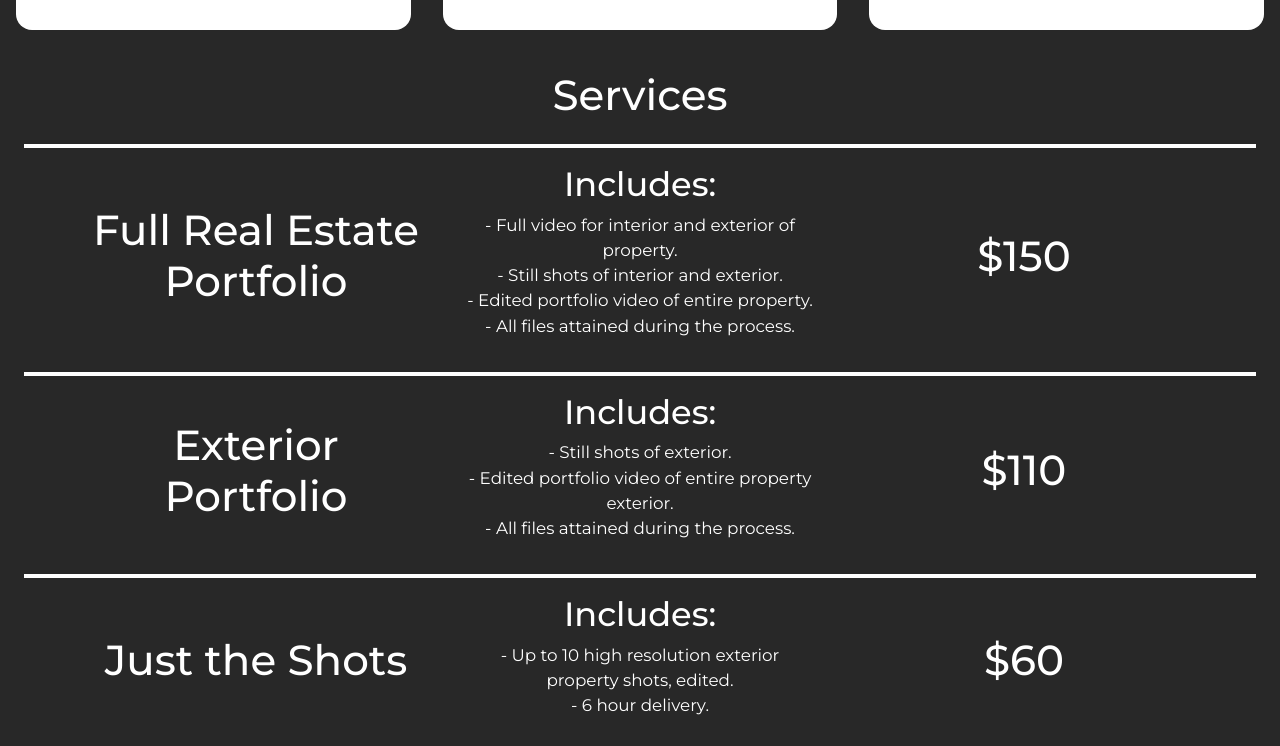
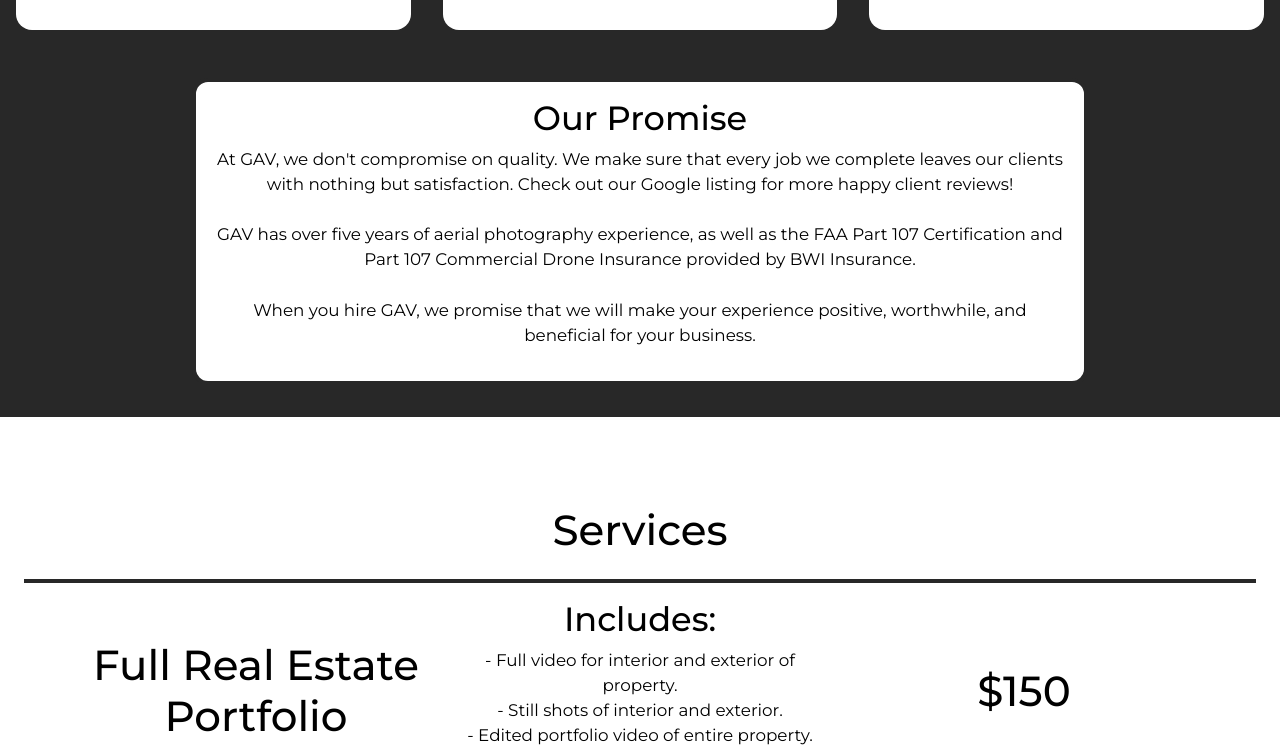
Before and after one commit to gray1223/gavoldwebsite, a plain HTML site: page aerial.html in a window 1280 px wide. Shown: the part 2677-3423 px from the top of the page. Drawn offline with nearby package versions, Linux system fonts and the light colour scheme; some packages are replaced by stand-ins of ours; a script that the page names is missing.

Commit message:
GAV promise

```diff
--- a/aerial.html
+++ b/aerial.html
@@ -299,6 +299,24 @@
           <h4 class="agent-name">Ryan Dent</h4>
           <p>From Google Review:<br><br>
             <span id="quotes">“</span>Grayson was very personable, flexible, and professional. He went the extra mile to get the job done and make sure we got great, high quality aerial photos for our website and marketing materials. Highly recommended!<span id="quotes">”</span>     </div>
+        </div>
+      </div>
+      <div class="promise-case">
+        <div class="promise">
+          <h2>Our Promise</h2>
+          <p> At GAV, we don't compromise on quality. We make sure that
+            every job we complete leaves our clients with nothing
+            but satisfaction. Check out our Google listing for more
+            happy client reviews! <br><br>
+
+            GAV has over five years of aerial photography experience, as well
+            as the FAA Part 107 Certification and Part 107 Commercial Drone Insurance
+            provided by BWI Insurance. <br><br>
+
+            When you hire GAV, we promise that we will make your experience
+            positive, worthwhile, and beneficial for your business.
+          </p>
+        </div>
       </div>
     </div>
 
--- a/resources/css/a375.css
+++ b/resources/css/a375.css
@@ -161,3 +161,7 @@ footer {
 .client {
   width: 90vw;
 }
+
+.promise {
+  width: 90vw;
+}
--- a/resources/css/a415.css
+++ b/resources/css/a415.css
@@ -164,3 +164,7 @@ footer {
 .client {
   width: 90vw;
 }
+
+.promise {
+  width: 90vw;
+}
--- a/resources/css/a480.css
+++ b/resources/css/a480.css
@@ -152,3 +152,7 @@ footer {
 .client {
   width: 90vw;
 }
+
+.promise {
+  width: 90vw;
+}
--- a/resources/css/a768.css
+++ b/resources/css/a768.css
@@ -84,3 +84,7 @@ nav img {
 .client {
   width: 80vw;
 }
+
+.promise {
+  width: 80vw;
+}
--- a/resources/css/aerial.css
+++ b/resources/css/aerial.css
@@ -208,9 +208,10 @@ a {
   display: flex;
   text-align: center;
   flex-direction: column;
-  background-color: #282828;
   padding: 3vh;
-  color: white;
+  color: black;
+  margin-top: 8vh;
+  margin-bottom: 5vh;
 }
 
 .pricing-title {
@@ -227,12 +228,12 @@ a {
   flex-direction: row;
   justify-content: center;
   align-items: center;
-  border-top: 0.5vh white solid;
+  border-top: 0.5vh #282828 solid;
 }
 
 .group:hover {
-  color: #282828;
-  background-color: white;
+  color: white;
+  background-color: #282828;
 }
 
 .group div {
@@ -428,3 +429,36 @@ img.hover-shadow {
   line-height: 0;
   font-weight: semi-bold;
 }
+
+.promise-case {
+  display: flex;
+  flex-direction: column;
+  justify-content: center;
+  align-items: center;
+  background-color: #282828;
+  color: white;
+  padding-top: 3vh;
+  padding-bottom: 3vh;
+}
+
+.promise {
+  width: 70vw;
+  display: flex;
+  flex-direction: column;
+  background-color: white;
+  color: black;
+  padding: 2vh;
+  margin: 1vh;
+  border-radius: 2vh;
+  border: 0.5vh solid #282828;
+  text-align: center;
+
+}
+
+.promise h2 {
+  text-align: center;
+}
+
+.promise p {
+  justify-content: center;
+}
```
